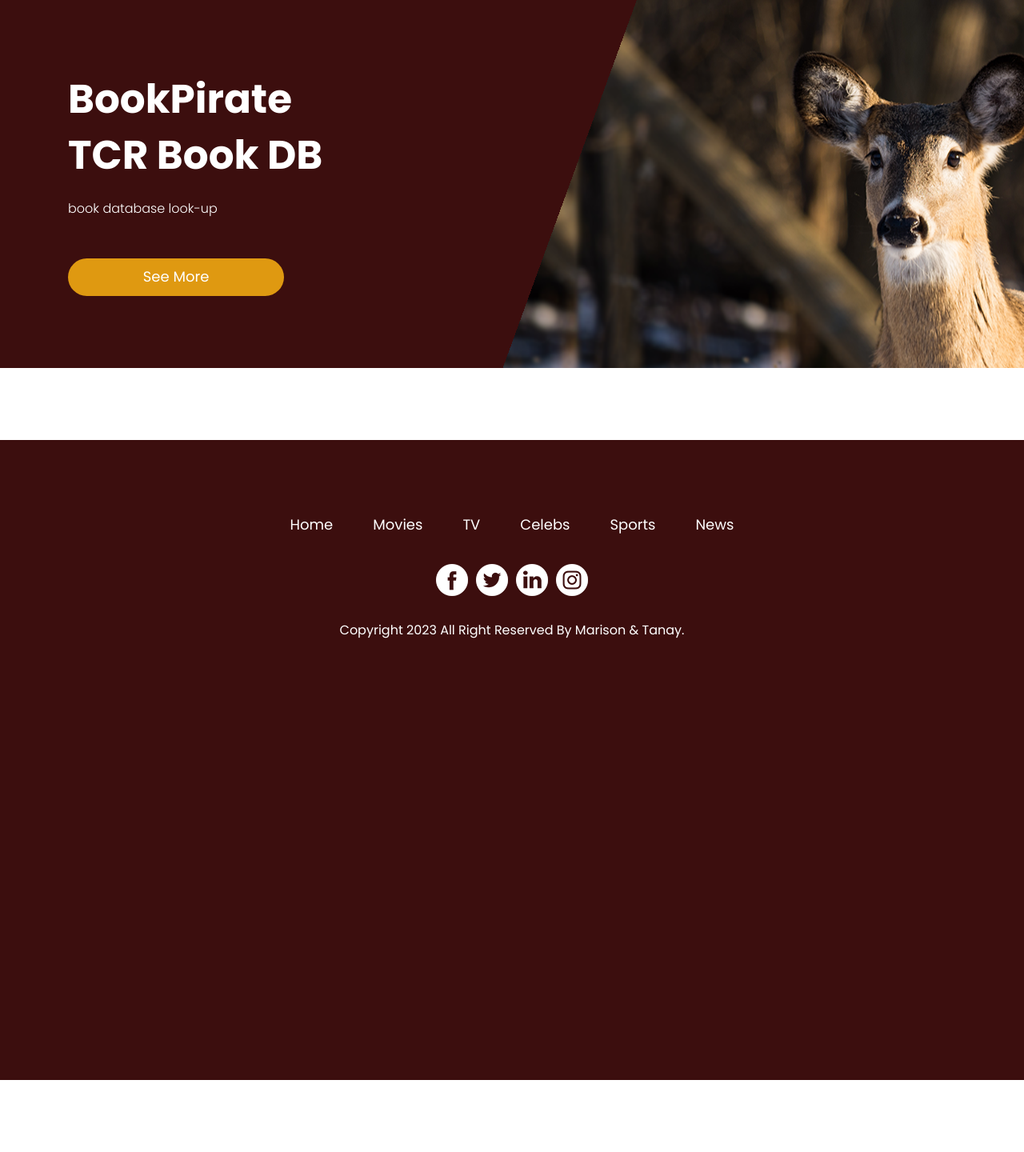
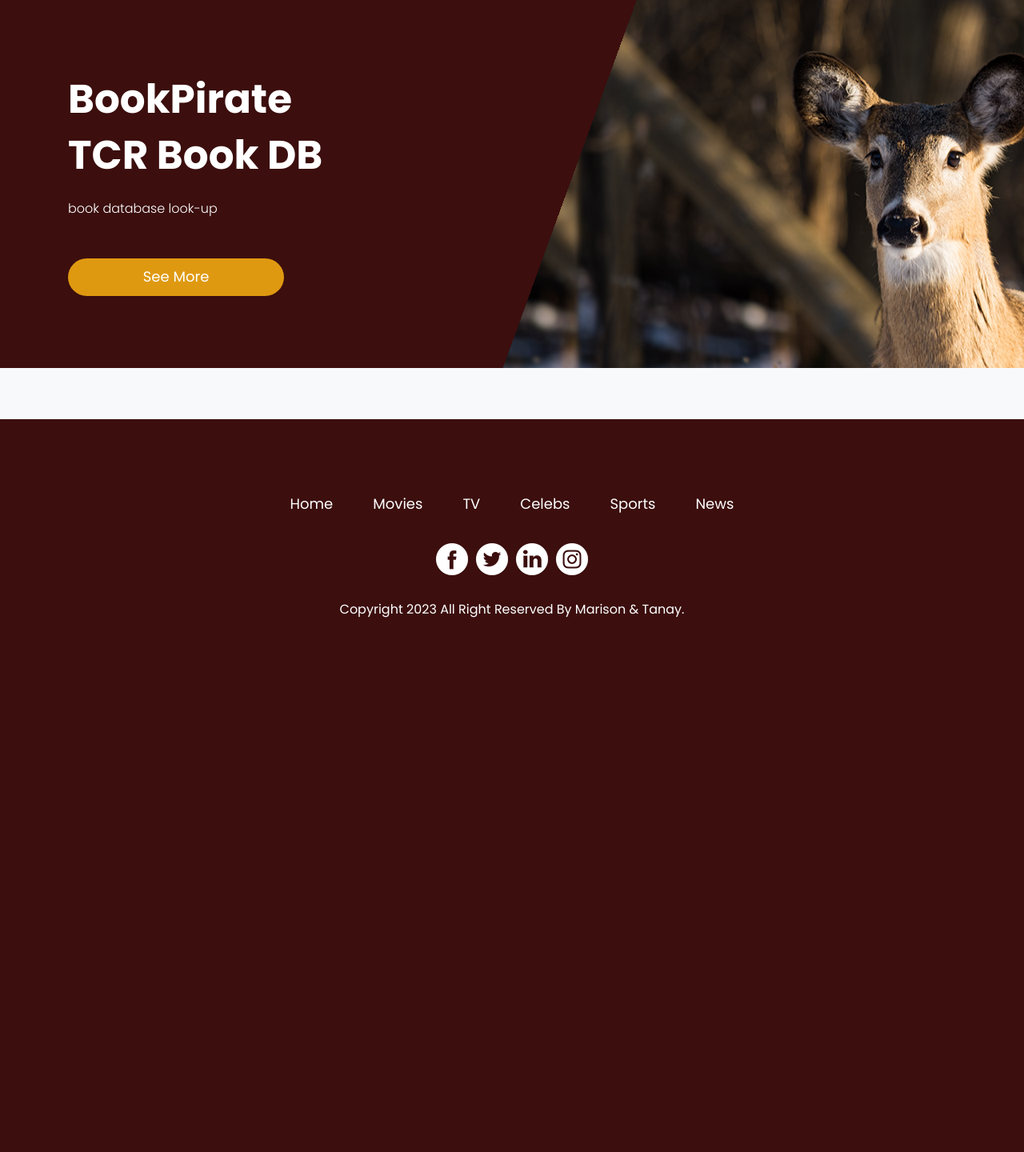
Before and after one commit to Techniek-College-Rotterdam-PAL/p7-bibliotheek-bookpirate, a PHP site: page / in a window 1280 px wide. Shown: the part 67-1507 px from the top of the page at 80% size. After the commit the page ends 839 px from the top, so only its background shows below. Run offline with PHP 8.4, Linux system fonts and the light colour scheme; some libraries are stand-ins or nearby versions.

Commit message:
layout & styling

```diff
--- a/static/css/style.css
+++ b/static/css/style.css
@@ -20,6 +20,7 @@
 /*--------------------------------------------------------------------- import Files ---------------------------------------------------------------------*/
 
 @import url(animate.min.css);
+@import url(bootstrap.css);
 @import url(normalize.css);
 @import url(icomoon.css);
 @import url(css/font-awesome.min.css);
--- a/static/index.html
+++ b/static/index.html
@@ -20,20 +20,22 @@
     <!-- Responsive-->
     <link rel="stylesheet" href="/static/css/responsive.css">
     <!-- favicon -->
-      <link rel="icon" href="/static/images/fevicon.png" type="image/gif" />
+    <link rel="icon" href="/static/images/fevicon.png" type="image/gif"/>
     <!-- Scrollbar Custom CSS -->
 
     <!-- Tweaks for older IEs-->
     <!-- owl stylesheets -->
 
-      <link rel="stylesheet" href="https://cdnjs.cloudflare.com/ajax/libs/fancybox/2.1.5/jquery.fancybox.min.css" media="screen">
+    <link rel="stylesheet" href="https://cdnjs.cloudflare.com/ajax/libs/fancybox/2.1.5/jquery.fancybox.min.css"
+          media="screen">
 </head>
 <body>
 <!-- header section start -->
 <div class="header_section">
     <nav class="navbar navbar-expand-lg navbar-light bg-light">
         <a class="logo" href="index.html"><img src="/static/images/bp.svg" width="50" height="50"></a>
-            <button class="navbar-toggler" type="button" data-toggle="collapse" data-target="#navbarSupportedContent" aria-controls="navbarSupportedContent" aria-expanded="false" aria-label="Toggle navigation">
+        <button class="navbar-toggler" type="button" data-toggle="collapse" data-target="#navbarSupportedContent"
+                aria-controls="navbarSupportedContent" aria-expanded="false" aria-label="Toggle navigation">
             <span class="navbar-toggler-icon"></span>
         </button>
         <div class="collapse navbar-collapse" id="navbarSupportedContent">
@@ -48,9 +50,11 @@
                     <a class="nav-link" href="#">Authors</a>
                 </li>
             </ul>
-               <div class="searchbar"><input class="form-control custom-radius" type="text" placeholder="Search for books.." aria-label="search input in navbar"></div>
+            <div class="searchbar"><input class="form-control custom-radius" type="text"
+                                          placeholder="Search for books.." aria-label="search input in navbar"></div>
             <!--               <div class="search_icon"><a class="add_button" href="#"><img alt="Add button icon" src="/static/images/add.png"><span class="padding_left_15">Add book</span></a></div>-->
-               <div class="search_icon"><a href="#"><img alt="Profile button" src="/static/images/user-icon.png"><span class="padding_left_15">login</span></a></div>
+            <div class="search_icon"><a href="#"><img alt="Profile button" src="/static/images/user-icon.png"><span
+                    class="padding_left_15">login</span></a></div>
         </div>
     </nav>
 </div>
@@ -69,16 +73,19 @@
 </div>
 <!-- banner section end -->
 <!-- arrival section start -->
-      <div class="arrival_section layout_padding">
-         <div class="container text-center">
-            <div class="row row-cols-6" id="books_main">
+<main role="main">
+    <div class="books py-5 bg-light">
+        <div class="container">
+            <div class="row pt-3" id="books_main">
                 <script>
-                        window.onload = function() {
+                    window.onload = function () {
                         fetchMovies();
                     };
                 </script>
             </div>
         </div>
+    </div>
+</main>
 
 <footer class="footer_section layout_padding">
     <div class="container">
@@ -101,7 +108,7 @@
             </ul>
         </div>
     </div>
-            <div class="copyright_text">Copyright 2023 All Right Reserved By Marison & Tanay. </div>
+    <div class="copyright_text">Copyright 2023 All Right Reserved By Marison & Tanay.</div>
 </footer>
 
 <!-- copyright section end -->
--- a/static/wrapper.js
+++ b/static/wrapper.js
@@ -77,17 +77,31 @@ function renderMovies(response) {
     if (Array.isArray(data)) {
         data.forEach(book => {
             const bookDiv = document.createElement('div');
-            bookDiv.className = 'row row-cols-6';
+            bookDiv.className = 'col-md-4';
 
-            const bookContent = `
-                        <div class="col">
-                            <h1 class="title">${book.title}</h1>
-                            <p class="author">Author: ${book.author}</p>
-                            <p class="isbn">ISBN: ${book.isbn}</p>
-                            <p class="language">Language: ${book.language}</p>
-                        </div>
+            // language=HTML
+            bookDiv.innerHTML = `
+                          <div class="card mb-4 shadow-sm" style="background: #3c0e0e;">
+                            <!-- Thumbnail -->
+                                <img class="card-img-top" src="#" alt="Thumbnail" style="height: 220px; width: 100%; display: block;"
+                            </div>
+                            <!-- text -->
+                            <div class="card-body">
+                                <h5 class="text-center pb-0" style="color: white">${book.title}</h5>
+                                <p class="card-text" style="color: white">
+                                Author: ${book.author}<br>
+                                Language: ${book.language}<br>
+                                ISBN: ${book.isbn}
+                                </p>
+                            </div>
+                            <!-- Buttons -->
+                            <div class="d-flex justify-content-center align-items-center pb-1">
+                                <div class="btn-group">
+                                <button class="btn btn-sm btn-outline-secondary" style="background: #ffc107" type="button">View</button>
+                                <button class="btn btn-sm btn-outline-secondary" style="background: #ffc107" type="button">Edit</button>
+                            </div>
+                          </div>
                     `;
-            bookDiv.innerHTML = bookContent;
             booksMain.appendChild(bookDiv);
         });
     } else {
```
Lines whose indentation alone changed are shown as unchanged.
